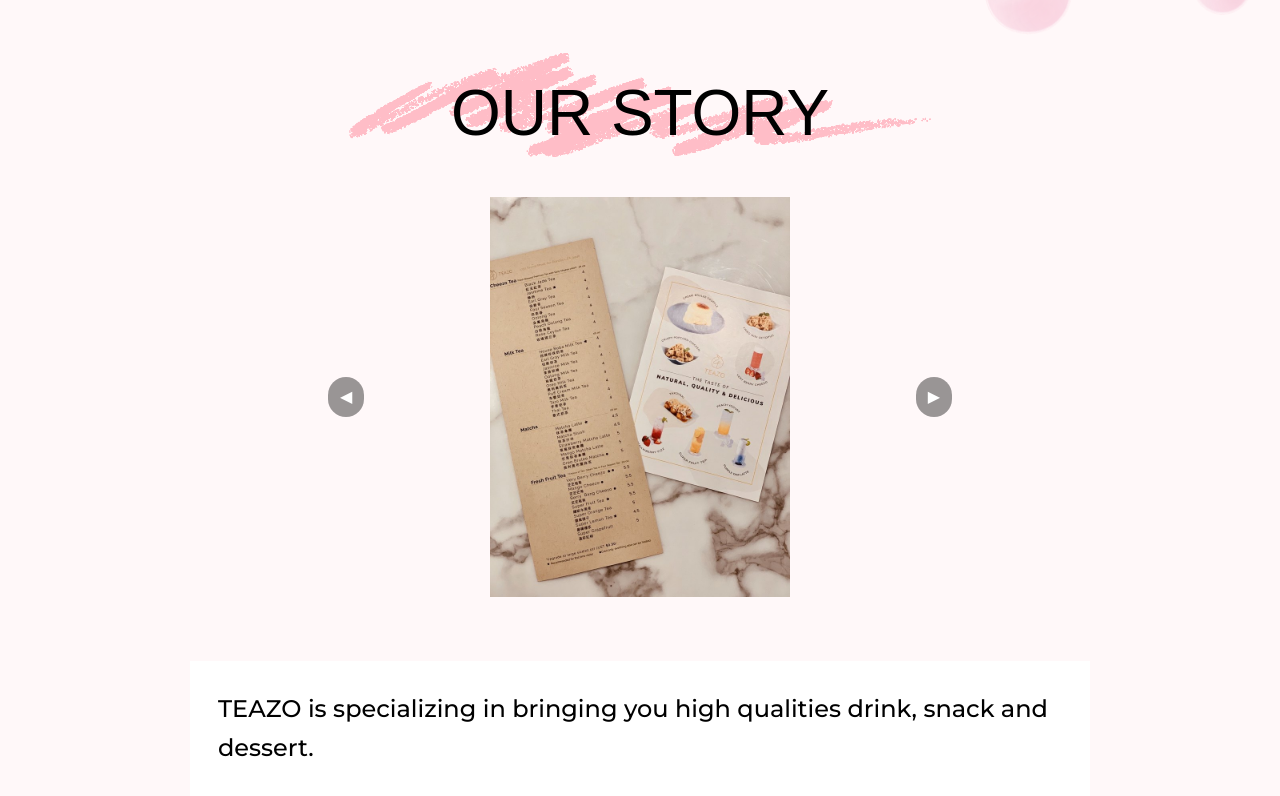
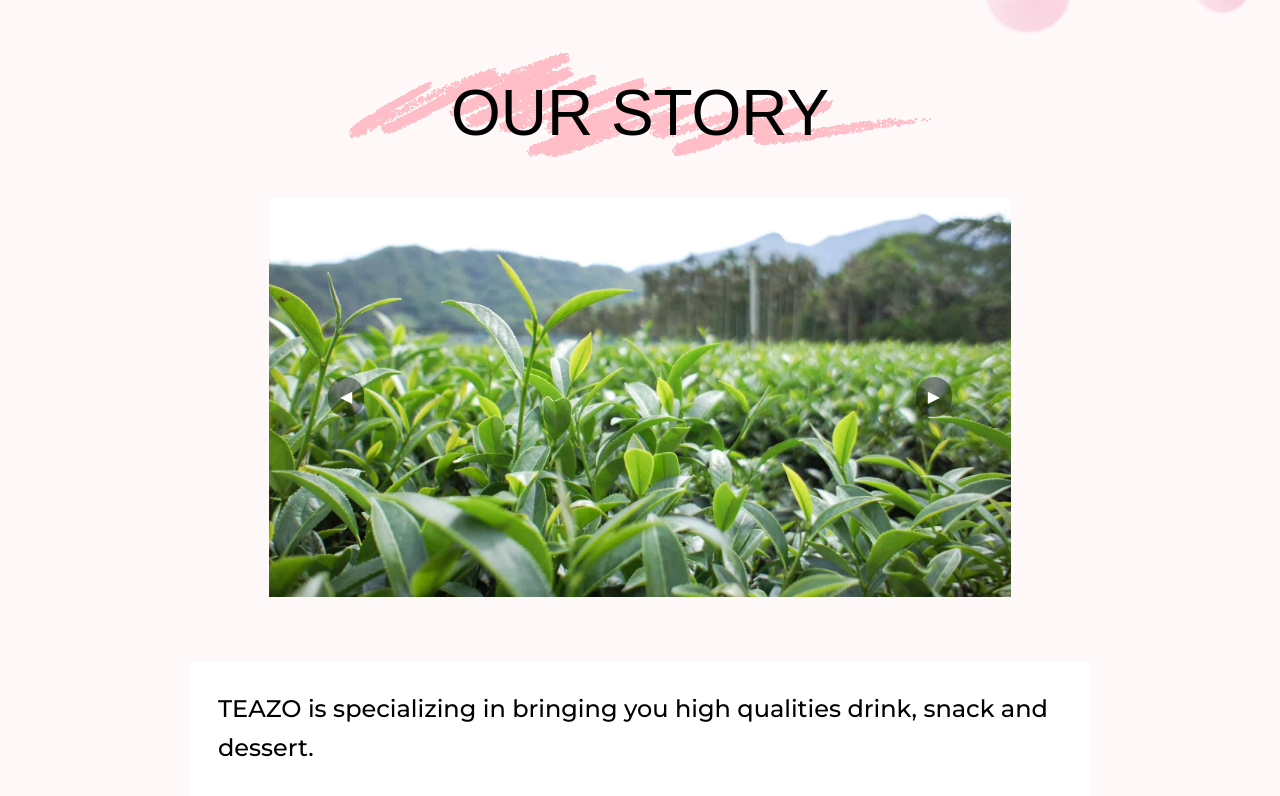
Before and after one commit to W-Sammy/Teazo-Site, a Next.js app in the folder teazo-site/: page / in a window 1280 px wide. Shown: the part 702-1498 px from the top of the page. Built offline with nearby package versions, Linux system fonts and the light colour scheme; a web font is replaced by a local one.

Commit message:
Import useEffect and Added Timer
Carousel now switches images automatically every 5 seconds. Arrow Buttons still function.

```diff
--- a/teazo-site/app/(site)/components/image-carousel.tsx
+++ b/teazo-site/app/(site)/components/image-carousel.tsx
@@ -1,7 +1,7 @@
 "use client";
 
 import Image from "next/image";
-import { useState, JSX } from "react";
+import { useState, JSX, useEffect } from "react";
 
 export default function ImageCarousel(): JSX.Element {
     const images: string[] = [
@@ -13,6 +13,17 @@ export default function ImageCarousel(): JSX.Element {
     ];
 
     const [index, setIndex] = useState<number>(0);
+
+{/* Transition Timer */}
+useEffect(() => {
+    const timer = setInterval(() => {
+        setIndex((prev) =>
+            prev === images.length - 1 ? 0 : prev + 1
+        );
+    }, 5000);
+
+    return () => clearInterval(timer);
+}, [images.length]);
 
     const prevSlide = (): void => {
         setIndex((prev) =>
```
